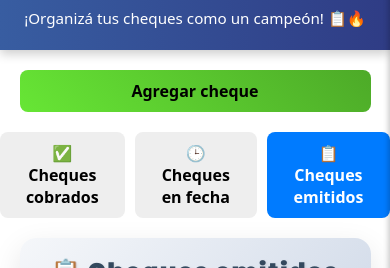
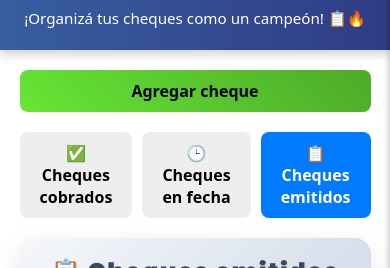
Before and after one commit to AlejandroDanielMorales/CheckThem, a React (Vite) app: page / in a window 390 px wide. Shown: the part 163-431 px from the top of the page. Built offline with nearby package versions, Linux system fonts and the light colour scheme; no server answers.

Commit message:
fix responsive 1

```diff
--- a/src/assets/components/ChecksTabs/ChecksTabs.css
+++ b/src/assets/components/ChecksTabs/ChecksTabs.css
@@ -19,7 +19,7 @@
 }
 .check-container {
   padding: 2rem;
-  min-width: 30dvw;
+  min-width: 60dvw;
   margin: 0 auto;
   font-family: 'Poppins', sans-serif;
   background: linear-gradient(135deg, #f5f7fa, #c3cfe2);
--- a/src/assets/layout/Home/Home.css
+++ b/src/assets/layout/Home/Home.css
@@ -1,7 +1,6 @@
 .lists-container {
     display: flex;
-    max-width: 30dvw;
-    min-width: 30dvw;
+    max-width: 60dvw;
     min-height: 80vh;
     align-items: flex-start;
     margin: 0 auto;
@@ -9,11 +8,13 @@
       text-align: center;
     }
   }
-
+  .addCheckBtn {
+    width: 100%;
+    }
   .task-container {
     flex: 1;
     min-width: 300px;
-    max-width: 50%;
+    max-width:60dvw;
     max-height: 60vh;
     height: 60vh;
     overflow-y: scroll;
@@ -46,6 +47,10 @@
     border: 1px solid #ddd;
     min-height: 120px; /* Establece una altura mínima para todas las tarjetas */
   }
+  .buttons-section{
+    width:60dvw;
+    margin: auto;
+  }
 
   .task-item-content {
     flex-grow: 1;
@@ -56,6 +61,7 @@
   justify-content: center;
   gap: 10px;
   margin: 20px 0;
+  width:100%;
 }
 
 .tabs-selector button {
@@ -85,10 +91,12 @@
     }
 
     .task-container {
-      width: 90%;
-      max-width: 90%;
+      width: 90dvw;
+      max-width: 90dvw;
     }
-    .addCheckBtn {
-    width: 90%;
-    }
+     .buttons-section{
+    width:90dvw;
+    margin: auto;
   }
+
+  }
--- a/src/assets/layout/Home/Home.jsx
+++ b/src/assets/layout/Home/Home.jsx
@@ -24,6 +24,7 @@ export default function Home() {
     <>
       <Banner />
       <div className="app-container">
+        <div className="buttons-section">
         <div className="tabs-selector">
           <button className="addCheckBtn" onClick={()=> setActiveCheckForm(true)}>Agregar cheque</button>
         </div>
@@ -32,6 +33,7 @@ export default function Home() {
           <button onClick={() => setActiveTab("actual")} className={activeTab === "actual" ? "active" : ""}>🕒 Cheques en fecha</button>
           <button onClick={() => setActiveTab("next")} className={activeTab === "next" ? "active" : ""}>📋 Cheques emitidos</button>
         </div>
+      </div>
          {activeCheckForm === true && (
            <CheckForm addCheck={addCheck} onClose={setActiveCheckForm}/>
           )}
```
